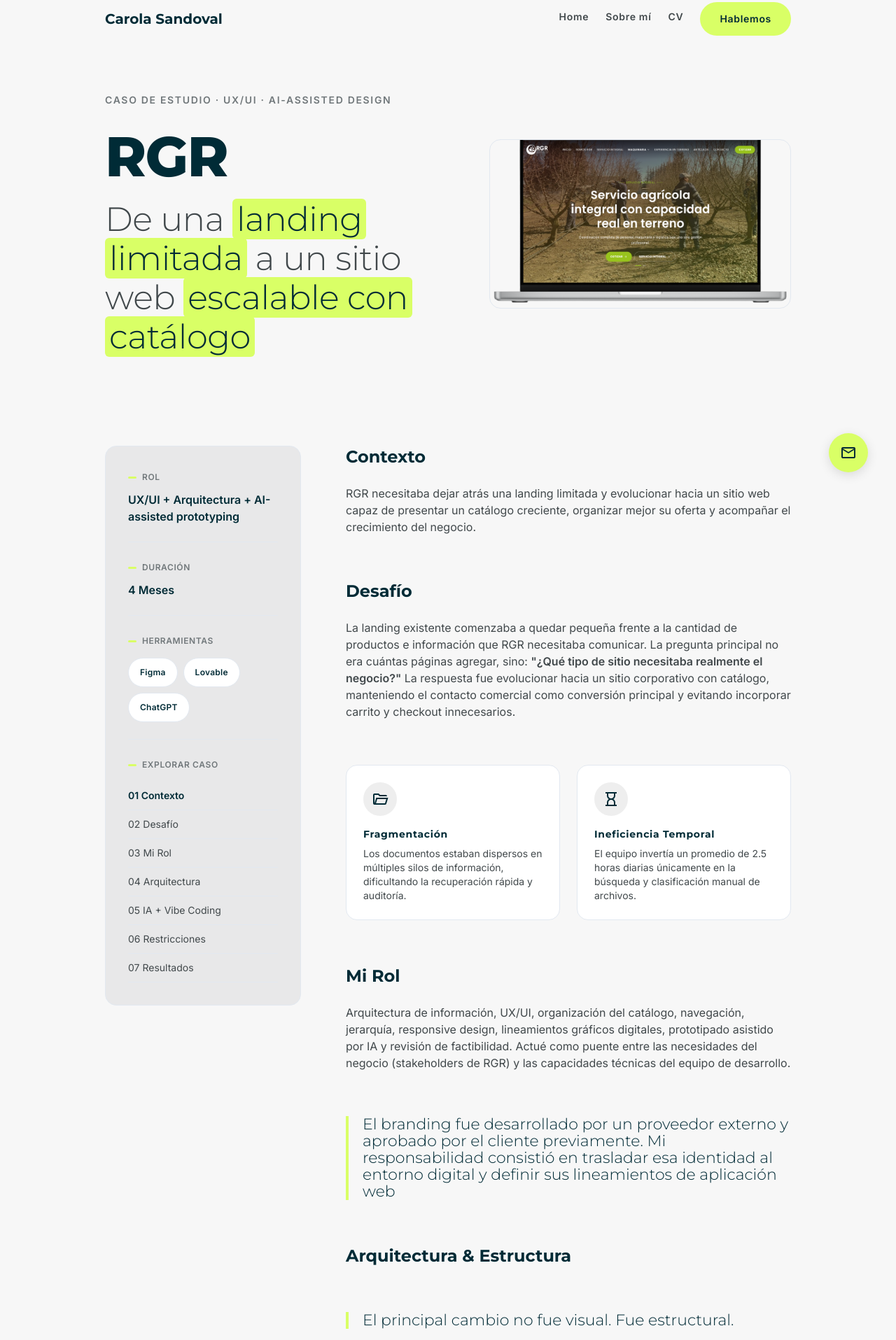
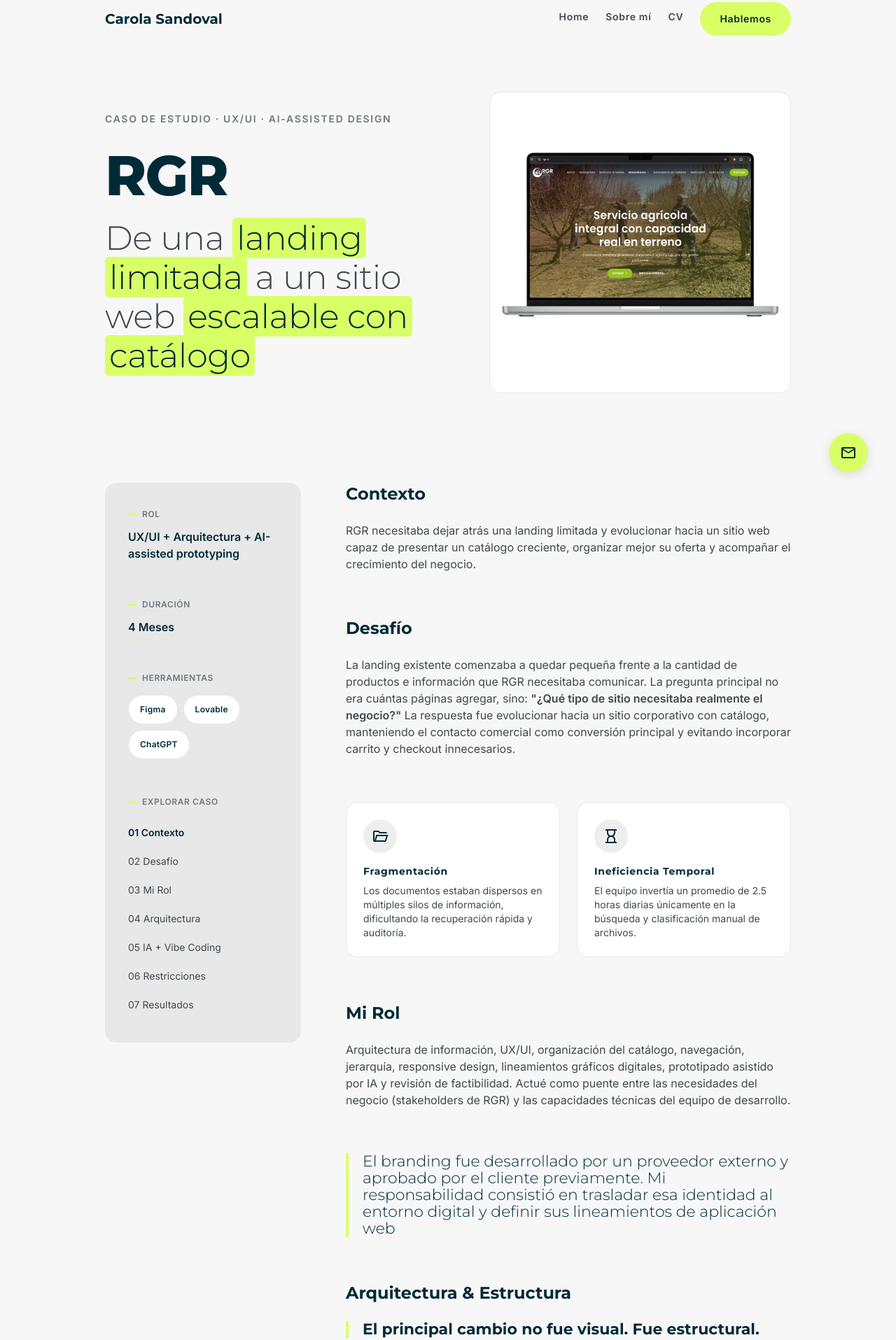
Before and after one commit to carosandovalverges/portafolio, a plain HTML site: page rgr.html in a window 1280 px wide. Shown: the part 13-1928 px from the top of the page at 70% size. Drawn offline with nearby package versions, Linux system fonts and the light colour scheme.

Commit message:
Add files via upload

```diff
--- a/css/styles.css
+++ b/css/styles.css
@@ -758,13 +758,16 @@ a:focus-visible, button:focus-visible, input:focus-visible, textarea:focus-visib
 /* Ritmo vertical automático: un solo valor de espaciado entre elementos,
    en vez de márgenes sueltos en cada párrafo. Sube el nivel para bloques grandes. */
 .case-accordion-panel > * + * { margin-top: 20px; }
-.case-accordion-panel > .key-insight,
-.case-accordion-panel > .two-col-block,
-.case-accordion-panel > .grid,
-.case-accordion-panel > figure,
-.case-accordion-panel > ol,
-.case-accordion-panel > ul,
-.case-accordion-panel > h4 { margin-top: var(--space-stack-lg); }
+.case-accordion-panel > * + .key-insight,
+.case-accordion-panel > * + .two-col-block,
+.case-accordion-panel > * + .grid,
+.case-accordion-panel > * + figure,
+.case-accordion-panel > * + ol,
+.case-accordion-panel > * + ul,
+.case-accordion-panel > * + h4 { margin-top: var(--space-stack-lg); }
+
+/* Excepción puntual: este key-insight funciona como declaración corta, no como cita — se mantiene en bold */
+.key-insight.key-insight--bold { font-weight: 700; }
 
 .case-mobile-toc {
   position: sticky;
@@ -830,11 +833,23 @@ a:focus-visible, button:focus-visible, input:focus-visible, textarea:focus-visib
 figure.media-block { margin: 0; }
 figure.media-block img { border-radius: var(--radius-input); border: 1px solid var(--border); width: 100%; }
 
-/* Imagen de portada: proporción fija, recorte centrado automático en cualquier tamaño, sin borde */
-.media-cover {
-  aspect-ratio: 16 / 9;
-  object-fit: cover;
-  object-position: center;
+/* Imagen de portada del case study: se muestra completa, sin recortar ni forzar proporción,
+   dentro de una tarjeta con su propio padding (funciona con cualquier imagen, cuadrada o panorámica). */
+.case-hero__media {
+  margin: 0;
+  background: var(--surface-elevated);
+  border: 1px solid var(--border);
+  border-radius: var(--radius-input);
+  padding: 12px;
+  display: flex;
+  align-items: center;
+  justify-content: center;
+}
+.case-hero__media img {
+  width: 100%;
+  height: auto;
+  display: block;
+  border-radius: calc(var(--radius-input) - 6px);
   border: none;
 }
 figure.media-block figcaption {
@@ -844,6 +859,10 @@ figure.media-block figcaption {
   display: flex;
   align-items: flex-start;
   gap: 8px;
+}
+
+@media (min-width: 768px) {
+  .sitemap-figure { padding-top: var(--space-stack-md); }
 }
 
 /* ---------- 17b. CASE STUDY LAYOUT ---------- */
--- a/rgr.html
+++ b/rgr.html
@@ -42,8 +42,8 @@
       <h1 class="text-display-xl" style="margin-bottom:16px;">RGR</h1>
       <h2 class="text-headline-lg text-muted measure" style="font-weight:400;">De una <span class="hl">landing limitada</span> a un sitio web <span class="hl">escalable con catálogo</span></h2>
     </div>
-    <figure class="media-block case-hero__media">
-      <img class="media-cover" src="img/rgr-cover.png" alt="Vista general del sitio RGR mostrando la interfaz del catálogo en desktop">
+    <figure class="case-hero__media">
+      <img src="img/rgr-cover.png" alt="Vista general del sitio RGR mostrando la interfaz del catálogo en desktop">
     </figure>
   </header>
 
@@ -157,11 +157,11 @@
             <span class="material-symbols-outlined md:hidden chevron">expand_more</span>
           </button>
           <div class="case-accordion-panel is-open">
-            <p class="key-insight">El principal cambio no fue visual. Fue estructural.</p>
+            <p class="key-insight key-insight--bold">El principal cambio no fue visual. Fue estructural.</p>
             <p class="text-body-md text-muted measure">
               Descubrir RGR → Explorar catálogo → Profundizar en producto → Contactar.
             </p>
-            <figure class="media-block">
+            <figure class="media-block sitemap-figure">
               <img src="img/rgr-sitemap.png" alt="Sitemap del proyecto RGR mostrando la jerarquía de navegación">
               <figcaption><span class="material-symbols-outlined" style="font-size:16px;">info</span> Sitemap inicial definiendo los niveles de acceso y taxonomía documental.</figcaption>
             </figure>
```
